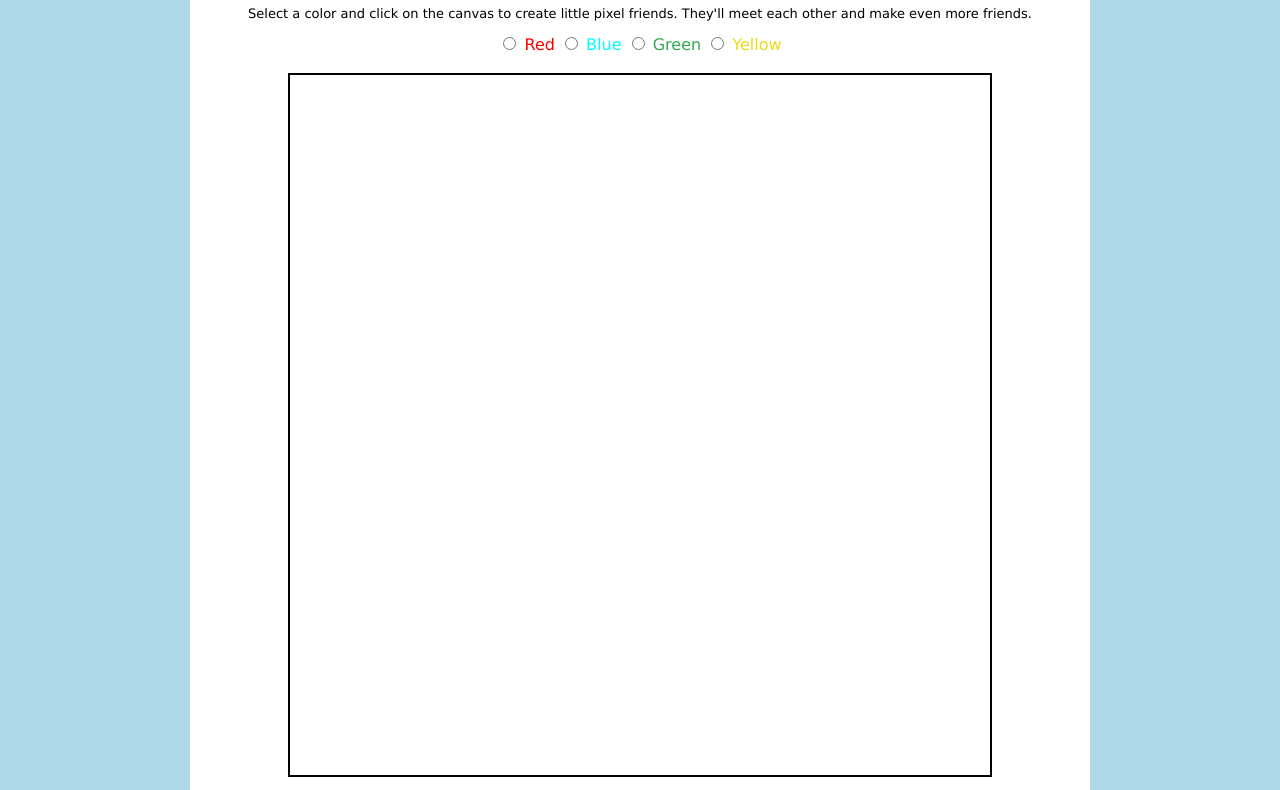
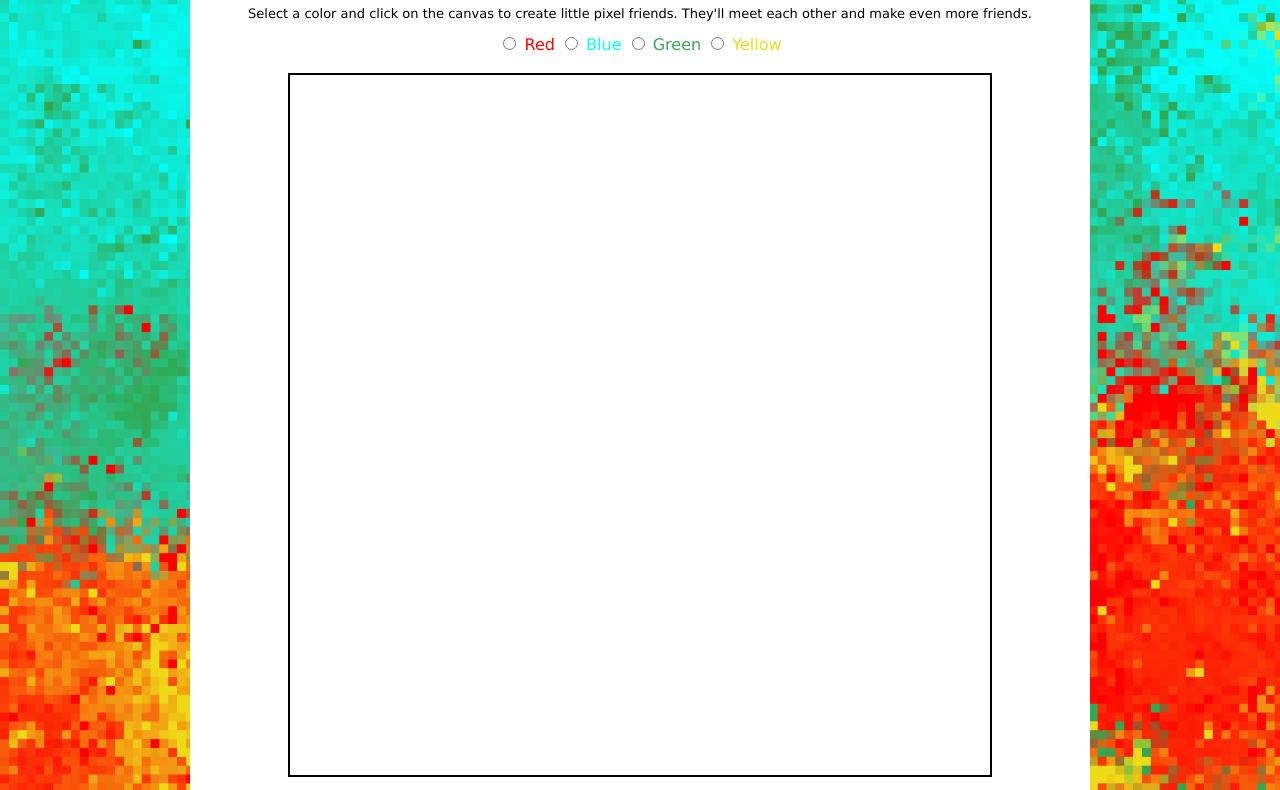
Before and after one commit to badman-dev/god-game, a plain HTML site: page index.html in a window 1280 px wide. Shown: the part 93-883 px from the top of the page. Drawn offline with Linux system fonts and the light colour scheme.

Commit message:
background image

```diff
--- a/styles.css
+++ b/styles.css
@@ -1,6 +1,8 @@
 body {
     font-family: Verdana;
-    background-color: lightblue;
+    background-image: url("pixelsloving.png");
+    background-repeat: no-repeat;
+    background-size: cover;
 }
 
 p {
```
Also changed, not shown: pixelsloving.png (added).
